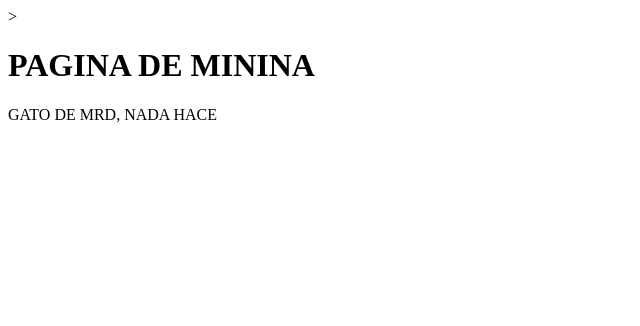
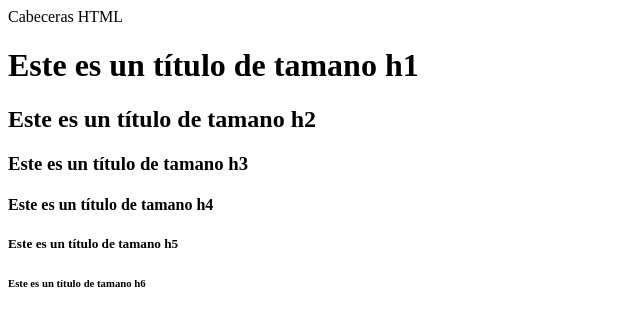
Before and after one commit to maumorita/mi-1er-proyecto-html, a plain HTML site: page index.html in a window 1280 px wide. Shown: the whole page, without its empty margins (0-640 px from the left). Drawn offline with Linux system fonts and the light colour scheme.

Commit message:
Update index.html

```diff
--- a/index.html
+++ b/index.html
@@ -1,15 +1,17 @@
+<!doctype html>
 <html>
     <head>
-        ><title>
-            MININA
+        <meta charset="utf-8"
+        <title>
+            Cabeceras HTML
         </title>
     </head>
     <body>
-        <h1>
-            PAGINA DE MININA
-        </h1>
-        <p1>
-            GATO DE MRD, NADA HACE
-        </p1>
+        <h1>Este es un título de tamano h1</h1>
+        <h2>Este es un título de tamano h2</h2>
+        <h3>Este es un título de tamano h3</h3>
+        <h4>Este es un título de tamano h4</h4>
+        <h5>Este es un título de tamano h5</h5>
+        <h6>Este es un título de tamano h6</h6>
     </body>
 </html>
```
